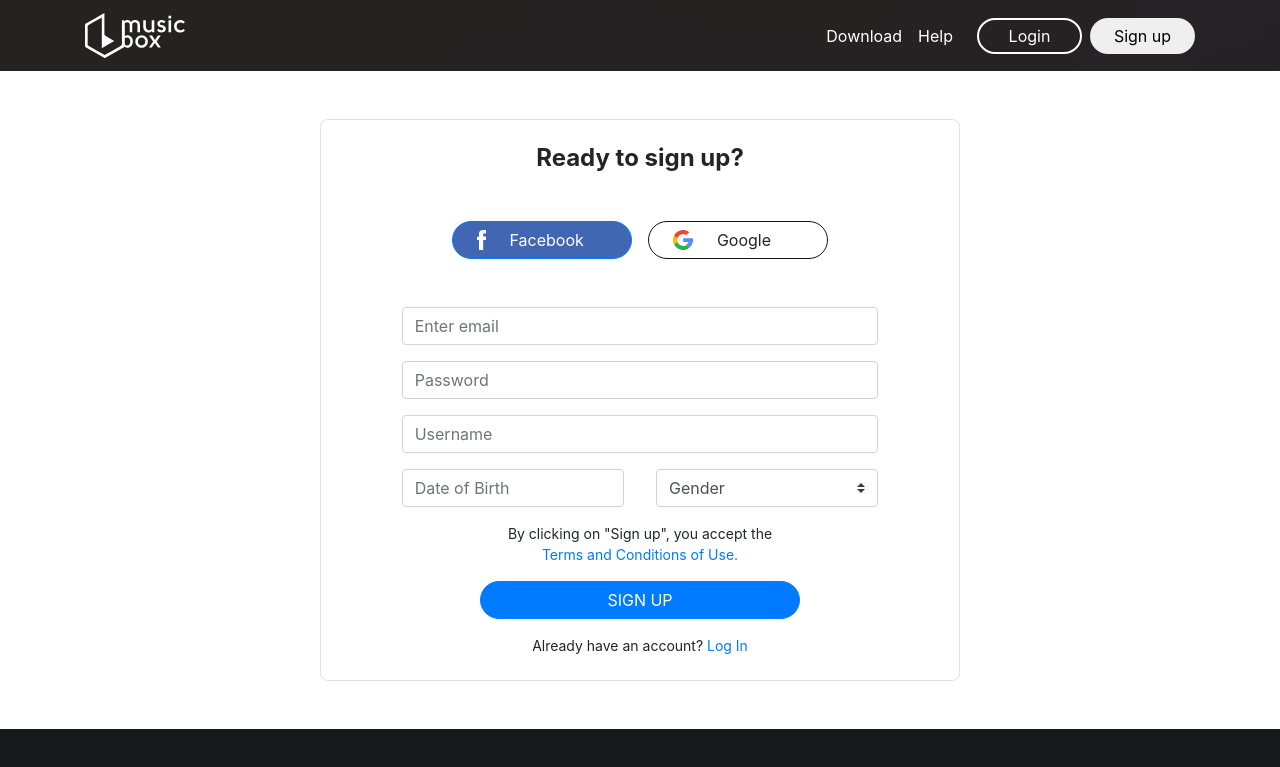
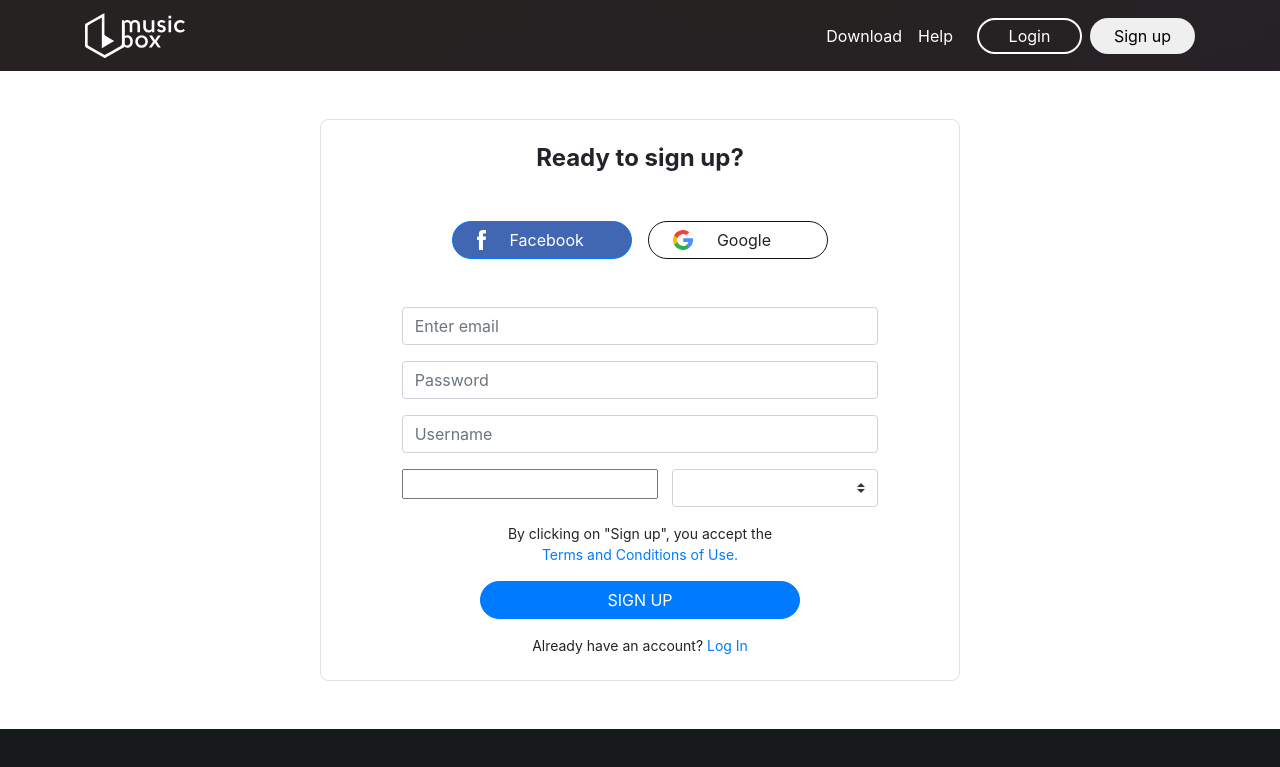
Before and after one commit to thanhphongdo/music-box-web, an Angular app: page /signup in a window 1280 px wide. Shown: the top 767 px of the page. Built offline with nearby package versions, Linux system fonts and the light colour scheme.

Commit message:
US-3-F1 fix

```diff
--- a/src/app/modules/login/login.module.ts
+++ b/src/app/modules/login/login.module.ts
@@ -2,6 +2,7 @@ import { NgModule } from '@angular/core';
 import { CommonModule } from '@angular/common';
 import { RouterModule, Routes } from '@angular/router';
 import { LoginComponent } from './login/login.component';
+import { FormsModule, ReactiveFormsModule } from '@angular/forms';
 
 const routes: Routes = [
   {
@@ -19,6 +20,8 @@ const routes: Routes = [
   imports: [
     CommonModule,
     RouterModule.forChild(routes),
+    FormsModule,
+    ReactiveFormsModule
   ]
 })
 export class LoginModule { }
--- a/src/app/modules/login/login/login.component.html
+++ b/src/app/modules/login/login/login.component.html
@@ -6,50 +6,35 @@
       <h4 class="font-weight-bold d-none d-sm-block text-center">What will you listen to day?</h4>
       <div class="login-with-social mt-5 d-flex justify-content-center">
         <div class="btn btn-primary btn-social-fb round-20 mx-2 d-flex align-items-center justify-content-around">
-          <svg class="" xmlns="http://www.w3.org/2000/svg" width="9.333" height="20" viewBox="0 0 9.333 20">
-            <path id="Facebook"
-              d="M116.713,3.874V6.628H114.7V10h2.017V20h4.144V10h2.781s.26-1.615.387-3.38h-3.152v-2.3a.978.978,0,0,1,.9-.807h2.258V0h-3.07C116.611,0,116.713,3.371,116.713,3.874Z"
-              transform="translate(-114.696 -0.001)" fill="#fff" />
-          </svg>
+          <img src="assets/images/login-facebook.svg" alt="fb-icon">
           <span>Facebook</span>
           <span></span>
         </div>
         <div class="btn btn-social-google round-20 mx-2 d-flex align-items-center justify-content-around">
-          <svg id="search" xmlns="http://www.w3.org/2000/svg" width="20" height="20" viewBox="0 0 20 20">
-            <path id="Path_319" data-name="Path 319"
-              d="M4.432,144.953l-.7,2.6-2.544.054a10.018,10.018,0,0,1-.074-9.338h0l2.265.415.992,2.252a5.968,5.968,0,0,0,.056,4.018Z"
-              transform="translate(0 -132.867)" fill="#fbbb00" />
-            <path id="Path_320" data-name="Path 320"
-              d="M271.233,208.176a10,10,0,0,1-3.565,9.666h0l-2.853-.146-.4-2.521a5.96,5.96,0,0,0,2.564-3.043h-5.347v-3.956h9.605Z"
-              transform="translate(-251.408 -200.044)" fill="#518ef8" />
-            <path id="Path_321" data-name="Path 321"
-              d="M45.577,315.121h0a10,10,0,0,1-15.069-3.059l3.241-2.653a5.947,5.947,0,0,0,8.57,3.045Z"
-              transform="translate(-29.317 -297.323)" fill="#28b446" />
-            <path id="Path_322" data-name="Path 322"
-              d="M43.889,2.3l-3.24,2.652a5.947,5.947,0,0,0-8.767,3.114L28.625,5.4h0A10,10,0,0,1,43.889,2.3Z"
-              transform="translate(-27.506)" fill="#f14336" />
-          </svg>
+          <img src="assets/images/login-google.svg" alt="google-icon">
           <span class="mr-2">Google</span>
           <span></span>
         </div>
       </div>
       <div class="col-12 col-md-10 mx-auto">
-        <form class="mt-5">
+        <form class="mt-5" [formGroup]="formLogin">
           <div class="form-group">
             <label for="email">Email</label>
-            <input type="email" class="form-control bg-opacity" aria-describedby="emailHelp" placeholder="Email address or username">
+            <input type="email" class="form-control bg-opacity" formControlName="email" email="true" placeholder="Email address or username">
+            <small class="error" *ngIf="formLogin.get('email')?.invalid && formLogin.get('email')?.touched ">Email is required</small>
           </div>
           <div class="form-group">
             <label for="password">Password</label>
-            <input type="password" class="form-control bg-opacity" placeholder="Password">
+            <input type="password" class="form-control bg-opacity" formControlName="password" placeholder="Password">
+            <small class="error" *ngIf="formLogin.get('password')?.invalid && formLogin.get('password')?.touched ">Password is required</small>
           </div>
           <div class="form-check d-flex justify-content-between align-items-center mt-4">
             <div class="checkbox d-flex">
-              <input type="checkbox" class="form-check-input" id="exampleCheck1">
+              <input type="checkbox" class="form-check-input" formControlName="remember">
               <small class="remember">Remember me</small>
             </div>
             <div class="text-right flex-grow-1 login-btn">
-              <button type="submit" class="btn btn-primary btn-login text-uppercase round-20 ">Log In</button>
+              <button type="submit" (click)="login()" class="btn btn-primary btn-login text-uppercase round-20 ">Log In</button>
             </div>
           </div>
           <div class="small text-center mt-4 d-none d-sm-block">
@@ -59,33 +44,16 @@
             Don't have an account?
           </div>
           <div class="text-center">
-            <button type="submit" class="btn btn-white btn-signup text-uppercase my-3 round-20 w-100 d-none d-sm-block">Sign up for musicbox </button>
+            <a routerLink="/signup" class="btn btn-white btn-signup text-uppercase my-3 p-2 round-20 w-100 d-none d-sm-block">Sign up for musicbox </a>
           </div>
           <div class="login-with-social-mb mt-5 d-flex justify-content-center flex-column align-items-center d-sm-none d-block ">
             <div class="btn btn-social-fb round-20 d-flex justify-content-around align-items-center">
-              <svg class="" xmlns="http://www.w3.org/2000/svg" width="9.333" height="20" viewBox="0 0 9.333 20">
-                <path id="Facebook"
-                  d="M116.713,3.874V6.628H114.7V10h2.017V20h4.144V10h2.781s.26-1.615.387-3.38h-3.152v-2.3a.978.978,0,0,1,.9-.807h2.258V0h-3.07C116.611,0,116.713,3.371,116.713,3.874Z"
-                  transform="translate(-114.696 -0.001)" fill="#fff" />
-              </svg>
+              <img src="assets/images/login-facebook.svg" alt="fb-icon">
               <span class="color-white">Log in with Facebook</span>
               <span></span>
             </div>
             <div class="btn btn-social-google round-20 mt-3 d-flex justify-content-around align-items-center">
-              <svg id="search" xmlns="http://www.w3.org/2000/svg" width="20" height="20" viewBox="0 0 20 20">
-                <path id="Path_319" data-name="Path 319"
-                  d="M4.432,144.953l-.7,2.6-2.544.054a10.018,10.018,0,0,1-.074-9.338h0l2.265.415.992,2.252a5.968,5.968,0,0,0,.056,4.018Z"
-                  transform="translate(0 -132.867)" fill="#fbbb00" />
-                <path id="Path_320" data-name="Path 320"
-                  d="M271.233,208.176a10,10,0,0,1-3.565,9.666h0l-2.853-.146-.4-2.521a5.96,5.96,0,0,0,2.564-3.043h-5.347v-3.956h9.605Z"
-                  transform="translate(-251.408 -200.044)" fill="#518ef8" />
-                <path id="Path_321" data-name="Path 321"
-                  d="M45.577,315.121h0a10,10,0,0,1-15.069-3.059l3.241-2.653a5.947,5.947,0,0,0,8.57,3.045Z"
-                  transform="translate(-29.317 -297.323)" fill="#28b446" />
-                <path id="Path_322" data-name="Path 322"
-                  d="M43.889,2.3l-3.24,2.652a5.947,5.947,0,0,0-8.767,3.114L28.625,5.4h0A10,10,0,0,1,43.889,2.3Z"
-                  transform="translate(-27.506)" fill="#f14336" />
-              </svg>
+              <img src="assets/images/login-google.svg" alt="google-icon">
               <span class="mr-2">Log in with Google</span>
               <span></span>
             </div>
--- a/src/app/modules/login/login/login.component.scss
+++ b/src/app/modules/login/login/login.component.scss
@@ -49,6 +49,10 @@ input[type="password"]:not(:placeholder-shown) {
   .form-check-input {
     margin-top: 0;
   }
+}
+
+.error {
+  color: red;
 }
 
 @media (max-width: 575.98px) {
--- a/src/app/modules/signup/signup.module.ts
+++ b/src/app/modules/signup/signup.module.ts
@@ -1,6 +1,7 @@
 import { NgModule } from '@angular/core';
 import { CommonModule } from '@angular/common';
 import { RouterModule, Routes } from '@angular/router';
+import { FormsModule, ReactiveFormsModule } from '@angular/forms';
 import { SignupComponent } from './signup/signup.component';
 
 const routes: Routes = [
@@ -18,6 +19,8 @@ const routes: Routes = [
   imports: [
     CommonModule,
     RouterModule.forChild(routes),
+    FormsModule,
+    ReactiveFormsModule
   ]
 })
 export class SignupModule { }
--- a/src/app/modules/signup/signup/signup.component.html
+++ b/src/app/modules/signup/signup/signup.component.html
@@ -6,71 +6,64 @@
       <h4 class="font-weight-bold d-none d-sm-block text-center">Ready to sign up?</h4>
       <div class="login-with-social mt-5 d-flex justify-content-center">
         <div class="btn btn-primary btn-social-fb round-20 mx-2 d-flex align-items-center justify-content-around">
-          <svg class="" xmlns="http://www.w3.org/2000/svg" width="9.333" height="20" viewBox="0 0 9.333 20">
-            <path id="Facebook"
-              d="M116.713,3.874V6.628H114.7V10h2.017V20h4.144V10h2.781s.26-1.615.387-3.38h-3.152v-2.3a.978.978,0,0,1,.9-.807h2.258V0h-3.07C116.611,0,116.713,3.371,116.713,3.874Z"
-              transform="translate(-114.696 -0.001)" fill="#fff" />
-          </svg>
+          <img src="assets/images/login-facebook.svg" alt="fb-icon">
           <span>Facebook</span>
           <span></span>
         </div>
         <div class="btn btn-social-google round-20 mx-2 d-flex align-items-center justify-content-around">
-          <svg id="search" xmlns="http://www.w3.org/2000/svg" width="20" height="20" viewBox="0 0 20 20">
-            <path id="Path_319" data-name="Path 319"
-              d="M4.432,144.953l-.7,2.6-2.544.054a10.018,10.018,0,0,1-.074-9.338h0l2.265.415.992,2.252a5.968,5.968,0,0,0,.056,4.018Z"
-              transform="translate(0 -132.867)" fill="#fbbb00" />
-            <path id="Path_320" data-name="Path 320"
-              d="M271.233,208.176a10,10,0,0,1-3.565,9.666h0l-2.853-.146-.4-2.521a5.96,5.96,0,0,0,2.564-3.043h-5.347v-3.956h9.605Z"
-              transform="translate(-251.408 -200.044)" fill="#518ef8" />
-            <path id="Path_321" data-name="Path 321"
-              d="M45.577,315.121h0a10,10,0,0,1-15.069-3.059l3.241-2.653a5.947,5.947,0,0,0,8.57,3.045Z"
-              transform="translate(-29.317 -297.323)" fill="#28b446" />
-            <path id="Path_322" data-name="Path 322"
-              d="M43.889,2.3l-3.24,2.652a5.947,5.947,0,0,0-8.767,3.114L28.625,5.4h0A10,10,0,0,1,43.889,2.3Z"
-              transform="translate(-27.506)" fill="#f14336" />
-          </svg>
+          <img src="assets/images/login-google.svg" alt="google-icon">
           <span class="mr-2">Google</span>
           <span></span>
         </div>
       </div>
       <div class="col-12 col-md-10 mx-auto">
-        <form class="mt-5">
+        <form class="mt-5" [formGroup]="formSignup">
           <div class="form-group">
             <label for="email">Email</label>
-            <input type="email" class="form-control bg-opacity" aria-describedby="emailHelp" placeholder="Enter email">
+            <input type="email" class="form-control bg-opacity" formControlName="email" email="true" placeholder="Enter email">
+            <small class="error" *ngIf="formSignup.get('email')?.invalid && formSignup.get('email')?.touched ">Email is required</small>
           </div>
           <div class="form-group">
             <label for="password">Create a password</label>
-            <input type="password" class="form-control bg-opacity" placeholder="Password">
+            <input type="password" class="form-control bg-opacity" formControlName="password" placeholder="Password">
+            <small class="error" *ngIf="formSignup.get('password')?.invalid && formSignup.get('password')?.touched ">Password is required</small>
           </div>
           <div class="form-group">
-            <input type="text" class="form-control d-none d-sm-block" placeholder="Username">
+            <input type="text" class="form-control d-none d-sm-block" formControlName="userName" placeholder="Username">
+            <small class="error" *ngIf="formSignup.get('userName')?.invalid && formSignup.get('userName')?.touched ">Username is required</small>
           </div>
           <div class="form-group d-flex justify-content-between">
             <div class="w-50">
-              <label>Date of Birth</label>
-              <input id="datepicker" width="300" class="form-control bg-transparent border-white-xs color-white"
-                placeholder="Date of Birth" />
+              <!-- <label>Date of Birth</label>
+              <input id="datepicker" name="datepicker" type="text" formControlName="dateOfBirth" width="300" class="form-control bg-transparent border-white-xs color-white" placeholder="Date of Birth" />
+              <!-- <small class="error" *ngIf="formSignup.get('dateOfBirth')?.invalid && formSignup.get('dateOfBirth')?.touched ">DOB is required</small> -->
+              <div class="input-append date" id="datepicker" data-date="26/02/1999" data-date-format="dd-mm-yyyy">
+                <input type="text" name="dateOfBirth" formControlName="dateOfBirth" value="26/02/1999" id="date-daily">
+                <span class="add-on"><i class="icon-th"></i></span>
+              </div>
+
+              <small class="error" *ngIf="formSignup.get('dateOfBirth')?.invalid && formSignup.get('dateOfBirth')?.touched ">DOB is required</small>
             </div>
             <div class="px-3"></div>
             <div class="w-50">
               <label for="gender">Gender</label>
-              <select class="custom-select bg-transparent border-white-xs color-white">
+              <select formControlName="gender" class="custom-select bg-transparent border-white-xs color-white">
                 <option disabled selected>Gender</option>
                 <option value="1">Male</option>
                 <option value="2">Female</option>
               </select>
+              <small class="error" *ngIf="formSignup.get('gender')?.invalid && formSignup.get('gender')?.touched ">Gender is required</small>
             </div>
           </div>
           <div class="d-block d-sm-none text-center">
-            <button type="submit" class="btn btn-primary text-uppercase round-20 my-5 w-50">Done</button>
+            <button type="submit" (click)="signup()" [disabled]="!formSignup.valid" class="btn btn-primary text-uppercase round-20 my-5 w-50">Done</button>
           </div>
           <div class="small text-center ">
             <span class="d-block opacity">By clicking on "Sign up", you accept the</span>
             <a routerLink="#">Terms and Conditions of Use.</a>
           </div>
           <div class="text-center d-none d-sm-block">
-            <button type="submit" class="btn btn-primary btn-signup text-uppercase round-20 mt-3">Sign up</button>
+            <button type="submit" (click)="signup()" class="btn btn-primary btn-signup text-uppercase round-20 mt-3">Sign up</button>
           </div>
           <div class="small mt-3 text-center d-none d-sm-block">
             Already have an account? <a routerLink="/login">Log In</a>
--- a/src/app/modules/signup/signup/signup.component.ts
+++ b/src/app/modules/signup/signup/signup.component.ts
@@ -1,4 +1,6 @@
 import { Component, OnInit } from '@angular/core';
+import { FormBuilder, FormGroup, Validators } from '@angular/forms';
+
 declare var $: any;
 @Component({
   selector: 'app-signup',
@@ -6,11 +8,34 @@ declare var $: any;
   styleUrls: ['./signup.component.scss']
 })
 export class SignupComponent implements OnInit {
+  formSignup!: FormGroup;
 
-  constructor() { }
+  constructor(private formBuilder: FormBuilder) { }
 
   ngOnInit(): void {
-    $('#datepicker').datepicker()
+    this.formSignup = this.formBuilder.group({
+      email: ['', Validators.required],
+      password: ['', Validators.required],
+      userName: [''],
+      dateOfBirth: ['', Validators.required],
+      gender: ['', Validators.required]
+    });
+
+    $('#datepicker').datepicker().on('changeDate', function (ev) {
+      $('#date-daily').change();
+    });
+    $('#date-daily').val('00-00-0000');
+    $('#date-daily').change(function () {
+      $('#date-daily').val()
+      console.log($('#date-daily').val());
+    });
   }
 
+  signup(){
+    if(this.formSignup.invalid) {
+      return;
+    }
+
+    console.log(this.formSignup.value)
+  }
 }
--- a/src/style.utility.scss
+++ b/src/style.utility.scss
@@ -127,3 +127,7 @@ $item in $color {
   background: transparent;
   color: white;
 }
+
+.datepicker-days {
+  padding: 0px 0.5rem;
+}
```
Also changed, not shown: src/app/modules/login/login/login.component.ts (+16 -1 lines), src/app/modules/signup/signup/signup.component.scss (+7 -0 lines), src/assets/images/login-facebook.svg (added), src/assets/images/login-google.svg (added).
